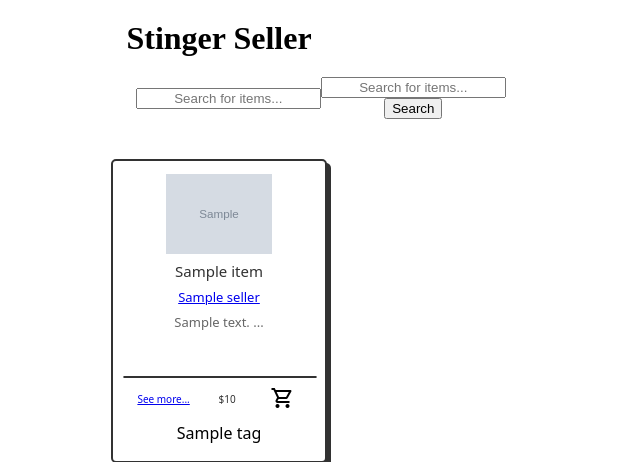
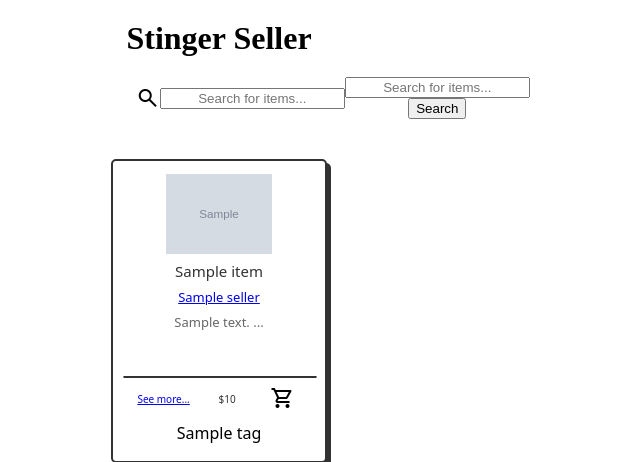
Before and after one commit to mika-okamoto/Stinger-Seller, a Flask app: template app/templates/index.html in a window 1280 px wide. Shown: the part 40-502 px from the top of the page, without its empty margins (421-1061 px from the left). Run offline with Flask 3, Linux system fonts and the light colour scheme; the template is opened without the code that fills it: most values are stand-ins (such as "Sample title", 1, 10 or a date in 2020); grey boxes marked "Sample" are stand-in pictures; parts of the project's set-up code (start-up, migrations or seed data) failed here and were passed over.

Commit message:
Minor changes

```diff
--- a/app/templates/index.html
+++ b/app/templates/index.html
@@ -16,6 +16,7 @@
     </div>
 
     <div class="search">
+        <span class="material-symbols-outlined">search</span>
         <input type="text" placeholder="Search for items...">
         <form action="{{  url_for('index') }}" method="post">
             <input type="text" id="search_words" name="keywords" placeholder="Search for items...">
```
